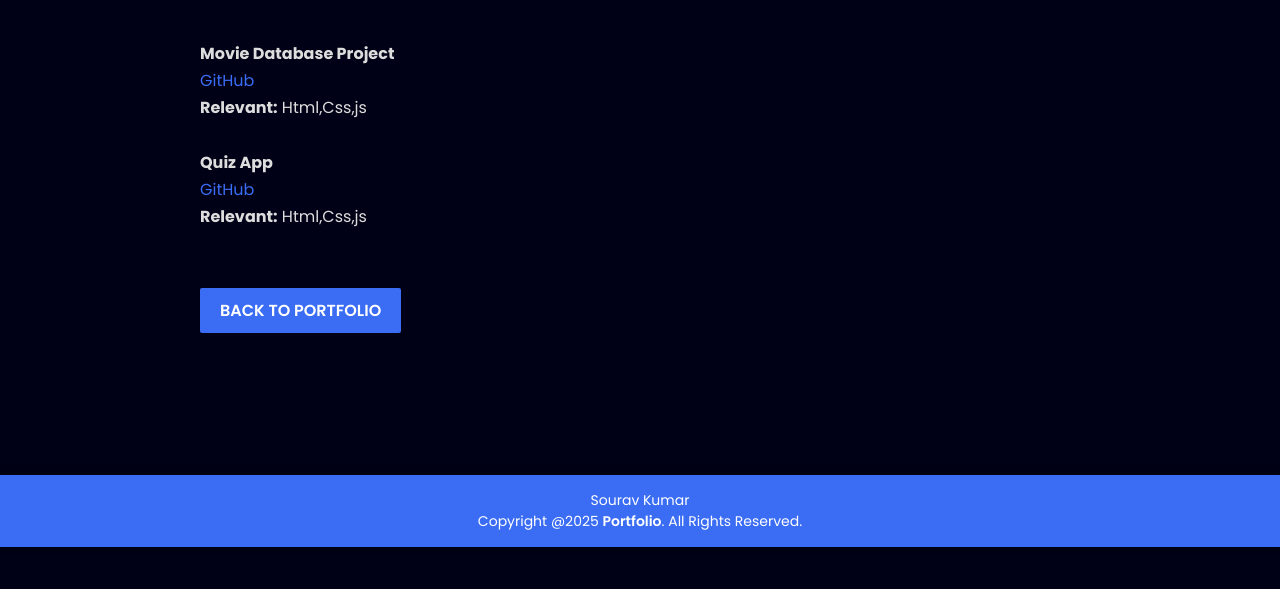
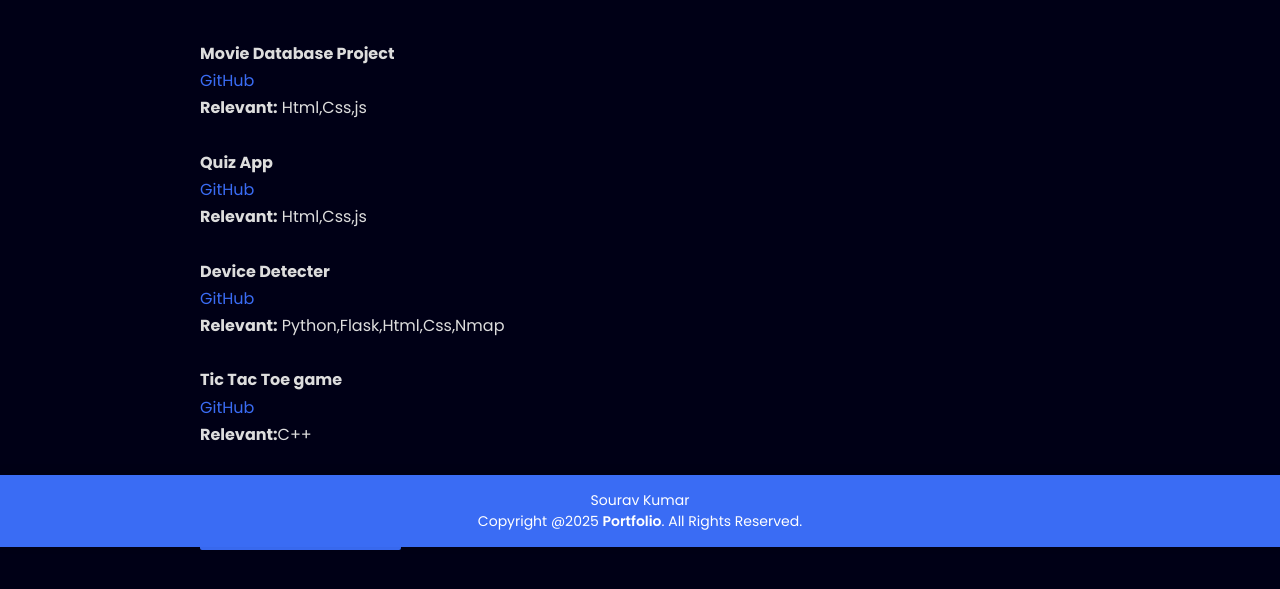
Before and after one commit to sourav1928/My-Portfolio, a plain HTML site: page projects.html in a window 1280 px wide. Shown: the part 253-842 px from the top of the page. Before the commit the page ends 800 px from the top, so only its background shows below. Drawn offline with nearby package versions, Linux system fonts and the light colour scheme.

Commit message:
Update projects.html

```diff
--- a/projects.html
+++ b/projects.html
@@ -47,18 +47,23 @@
                 GitHub
               </a><br>
               <strong>Relevant:</strong> Html,Css,js<br><br>
+
+              <strong>Device Detecter</strong><br>
+              <a href="https://github.com/sourav1928/Device-tracker-project" target="_blank" style="color: #3a6cf4; text-decoration: none;">
+                GitHub
+              </a><br>
+              <strong>Relevant:</strong> Python,Flask,Html,Css,Nmap<br><br>
+
+              <strong>Tic Tac Toe game</strong><br>
+              <a href="https://github.com/sourav1928/Tic-Tac-Toe-Game" target="_blank" style="color: #3a6cf4; text-decoration: none;">
+                GitHub
+              </a><br>
+              <strong>Relevant:</strong>C++<br><br>
             </p>
             <a href="index.html" class="btn">Back to Portfolio</a>
           </div>
         </div>
       </section>
-
-
-
-
-
-
-
 
     <footer class="footer">
       <span class="footer-title">Sourav Kumar</span>
```
